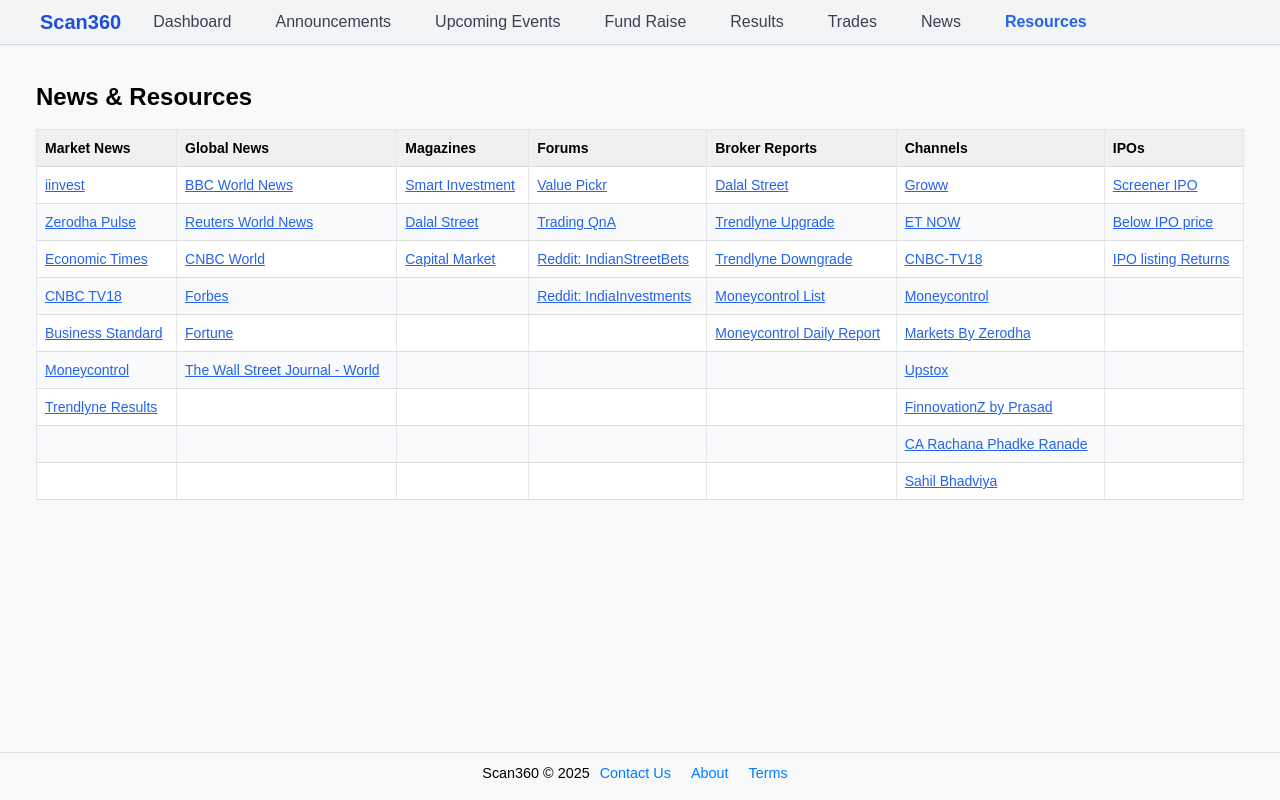
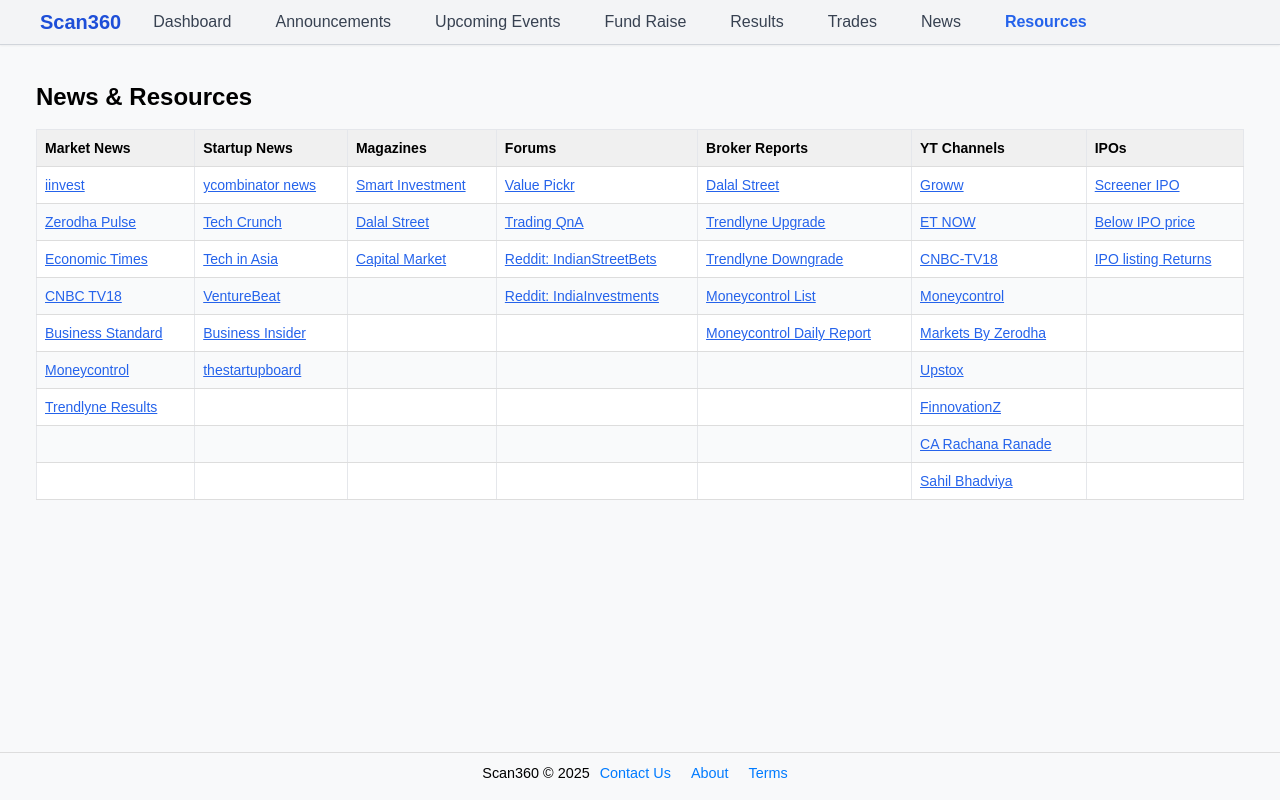
Before and after one commit to parthindia47/scan360, a React (Create React App) app in the folder source/client/: page /Resources in a window 1280 px wide. Built offline with nearby package versions, Linux system fonts and the light colour scheme; the HTML template or start-up script is replaced by a standard one.

Commit message:
few mods

```diff
--- a/source/client/src/Resources.js
+++ b/source/client/src/Resources.js
@@ -14,14 +14,14 @@ const linksData = [
     ],
   },
   {
-    category: 'Global News',
+    category: 'Startup News',
     links: [
-    { name: 'BBC World News', url: 'https://www.bbc.com/news/world' },
-    { name: 'Reuters World News', url: 'https://www.reuters.com/news/world' },
-    { name: 'CNBC World', url: 'https://www.cnbc.com/world/' },
-    { name: 'Forbes', url: 'https://www.forbes.com/business/' },
-    { name: 'Fortune', url: 'https://fortune.com/' },
-    { name: 'The Wall Street Journal - World', url: 'https://www.wsj.com/news/world' },
+    { name: 'ycombinator news', url: 'https://news.ycombinator.com/' },
+    { name: 'Tech Crunch', url: 'https://techcrunch.com/latest/' },
+    { name: 'Tech in Asia', url: 'https://www.techinasia.com/' },
+    { name: 'VentureBeat', url: 'https://venturebeat.com/' },
+    { name: 'Business Insider', url: 'https://www.businessinsider.com/seed-100-best-early-stage-vc-investors-2025-5?utm_source=chatgpt.com' },
+    { name: 'thestartupboard', url: 'https://www.thestartupboard.com/blog/10-best-websites-to-find-angel-investors-for-startups?utm_source=chatgpt.com' },
     ],
   },
   {
@@ -52,7 +52,7 @@ const linksData = [
     ],
   },
   {
-    category: 'Channels',
+    category: 'YT Channels',
     links: [
       { name: 'Groww', url: 'https://www.youtube.com/@GrowwOfficial' },
       { name: 'ET NOW', url: 'https://www.youtube.com/@ETNOW' },
@@ -60,8 +60,8 @@ const linksData = [
       { name: 'Moneycontrol', url: 'https://www.youtube.com/@moneycontrol' },
       { name: 'Markets By Zerodha', url: 'https://www.youtube.com/@marketsbyzerodha' },
       { name: 'Upstox', url: 'https://www.youtube.com/@UpstoxOfficial' },
-      { name: 'FinnovationZ by Prasad', url: 'https://www.youtube.com/@namaskarprasad' },
-      { name: 'CA Rachana Phadke Ranade', url: 'https://www.youtube.com/@CARachanaRanade' },
+      { name: 'FinnovationZ', url: 'https://www.youtube.com/@namaskarprasad' },
+      { name: 'CA Rachana Ranade', url: 'https://www.youtube.com/@CARachanaRanade' },
       { name: 'Sahil Bhadviya', url: 'https://www.youtube.com/@SahilBhadviya' },
 
     ],
```
Also changed, not shown: 1 other file (tests, documents, lock files or other folders).
